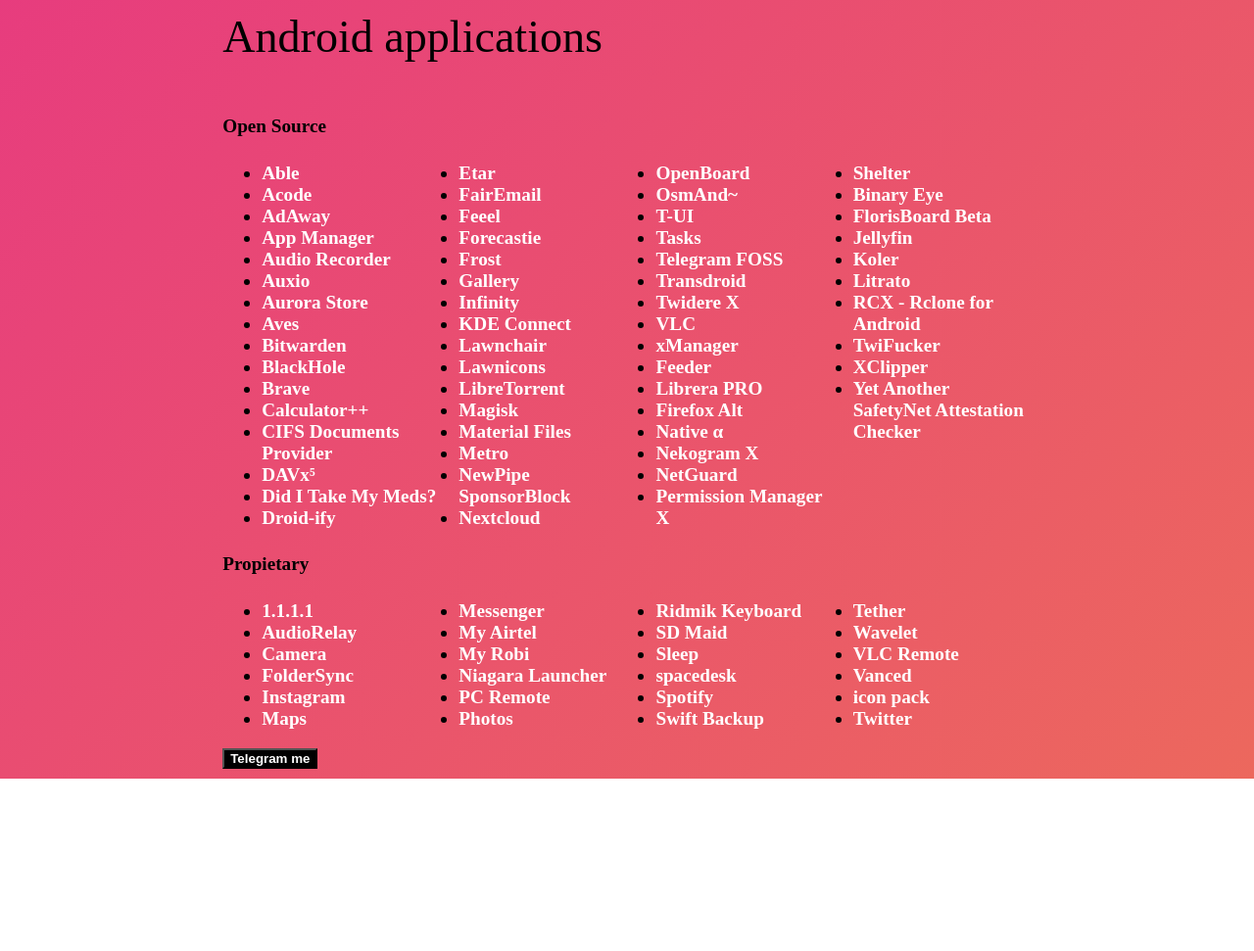
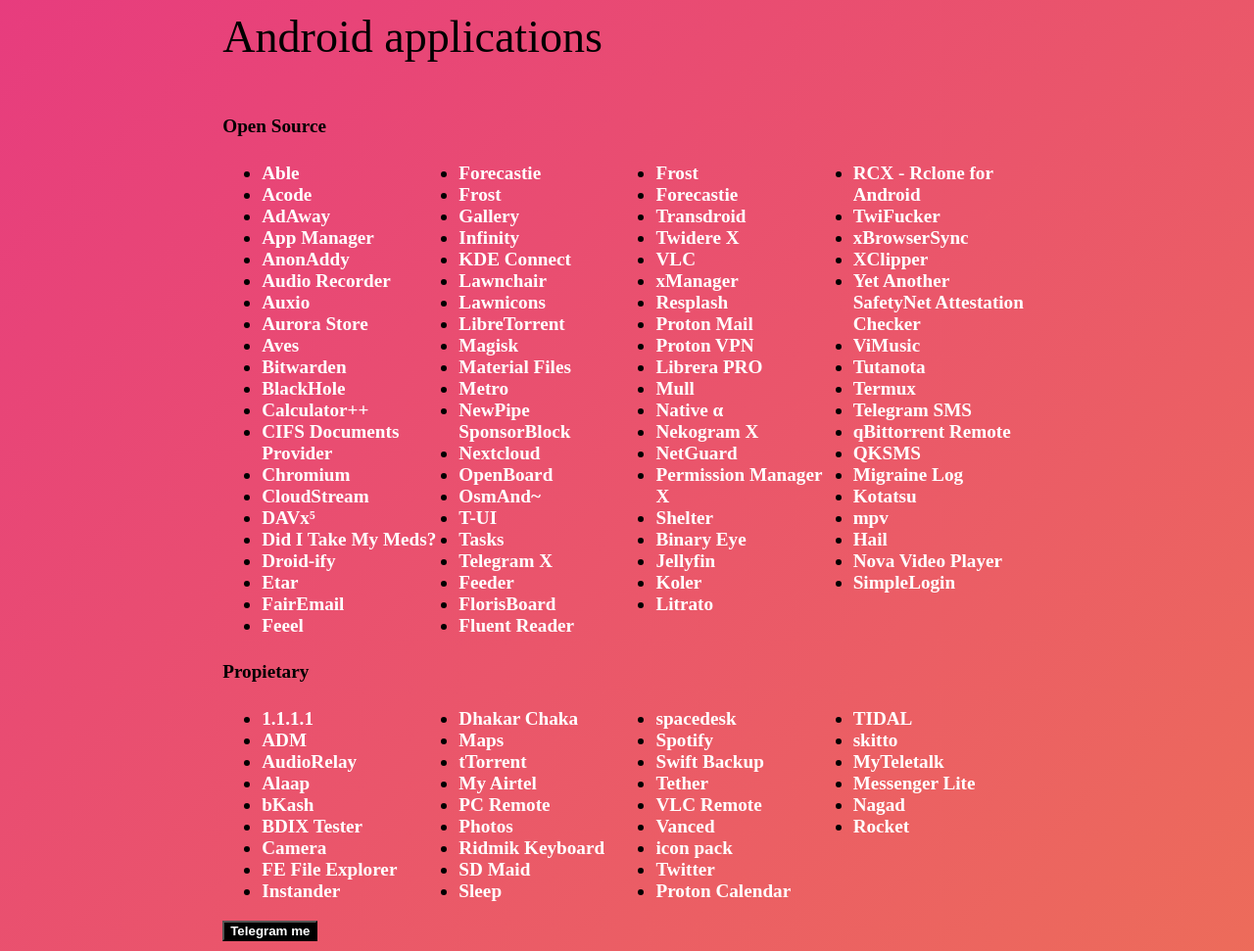
Before and after one commit to oresafa/oresafa.github.io, a plain HTML site: page index.html in a window 1280 px wide. Shown: the part 821-1792 px from the top of the page at 98% size. Before the commit the page ends 1616 px from the top, so only its background shows below. Drawn offline with Linux system fonts and the light colour scheme.

Commit message:
Add files via upload

```diff
--- a/index.html
+++ b/index.html
@@ -186,19 +186,21 @@
 <h3>Android applications</h3>
 <h4>Open Source</h4>
 <ul>
-    <li> <a href="https://www.google.com/search?q=io.github.uditkarode.able">Able</a>
+    <li> <a href="https://f-droid.org/en/packages/q=io.github.uditkarode.able">Able</a>
         <li><a href="https://f-droid.org/en/packages/com.foxdebug.acode/">Acode</a></li>
     <li> <a href="https://f-droid.org/en/packages/org.adaway/">AdAway</a>
         <li> <a href="https://f-droid.org/en/packages/io.github.muntashirakon.AppManager/">App Manager</a>
+          <li> <a href="https://f-droid.org/en/packages/host.stjin.anonaddy">AnonAddy</a>
             <li> <a href="https://www.f-droid.org/packages/com.dimowner.audiorecorder/">Audio Recorder</a>
                 <li> <a href="https://github.com/OxygenCobalt/Auxio/releases">Auxio</a>
                 <li> <a href="https://f-droid.org/en/packages/com.aurora.store/">Aurora Store</a>
                  <li> <a href="https://github.com/deckerst/aves/releases">Aves</a>
                <li> <a href="https://play.google.com/store/apps/details?id=com.x8bit.bitwarden">Bitwarden</a>
               <li> <a href="https://f-droid.org/en/packages/com.shadow.blackhole/">BlackHole</a>
-              <li> <a href="https://play.google.com/store/apps/details?id=com.brave.browser">Brave</a>
              <li> <a href="https://f-droid.org/en/packages/org.solovyev.android.calculator/">Calculator++</a>
             <li> <a href="https://f-droid.org/en/packages/com.wa2c.android.cifsdocumentsprovider/">CIFS Documents Provider</a>
+              <li> <a href="https://chromium.woolyss.com/#android">Chromium</a>
+                <li> <a href="https://play.google.com/store/apps/details?id=com.lagradost.cloudstream3">CloudStream</a>
                   <li> <a href="https://f-droid.org/en/packages/at.bitfire.davdroid/">DAVx⁵</a>
             <li> <a href="https://f-droid.org/en/packages/dev.corruptedark.diditakemymeds/">Did I Take My Meds?</a>
              <li> <a href="https://f-droid.org/en/packages/com.looker.droidify/">Droid-ify</a>
@@ -212,7 +214,7 @@
                             <li> <a href="https://f-droid.org/en/packages/org.kde.kdeconnect_tp/">KDE Connect</a>
                                 <li> <a href="https://t.me/lawnchairci">Lawnchair</a>
                                 <li> <a href="https://t.me/lawnchairci">Lawnicons</a>
-                                  <li> <a href="https://www.google.com/search?q=org.proninyaroslav.libretorrent">LibreTorrent</a>
+                                  <li> <a href="https://f-droid.org/en/packages/org.proninyaroslav.libretorrent">LibreTorrent</a>
                                 <li> <a href="https://f-droid.org/en/packages/com.topjohnwu.magisk/">Magisk</a>
                                     <li> <a href="https://f-droid.org/en/packages/me.zhanghai.android.files/">Material Files</a>
                                         <li> <a href="https://f-droid.org/en/packages/io.github.muntashirakon.Music/">Metro</a>
@@ -222,42 +224,67 @@
                              <li> <a href="https://play.google.com/store/apps/details?id=net.osmand.plus">OsmAnd~</a>
                            <li> <a href="https://f-droid.org/en/packages/ohi.andre.consolelauncher/">T-UI</a>
                          <li> <a href="https://f-droid.org/en/packages/org.tasks/">Tasks</a>
-                        <li> <a href="https://f-droid.org/en/packages/org.telegram.messenger/">Telegram FOSS</a>
+                          <li> <a href="https://play.google.com/store/apps/details?id=org.thunderdog.challegram">Telegram X</a>
+                            <li> <a href="https://www.google.com/search?q=com.nononsenseapps.feeder">Feeder</a>
+                              <li> <a href="https://play.google.com/store/apps/details?id=dev.patrickgold.florisboard">FlorisBoard</a>
+                          <li> <a href="https://www.google.com/search?q=me.hyliu.fluent_reader_lite">Fluent Reader</a>
+                            <li> <a href="https://www.google.com/search?q=com.pitchedapps.frost">Frost</a>
+                              <li> <a href="https://www.google.com/search?q=cz.martykan.forecastie">Forecastie</a>
                           <li> <a href="https://f-droid.org/en/packages/org.transdroid.full/">Transdroid</a>
                        <li> <a href="https://f-droid.org/en/packages/com.twidere.twiderex/">Twidere X</a>
                       <li> <a href="https://f-droid.org/en/packages/org.videolan.vlc/">VLC</a>
                     <li> <a href="https://github.com/xManager-v2/xManager-Spotify/releases">xManager</a>
-                        <li> <a href="https://f-droid.org/en/packages/com.nononsenseapps.feeder/">Feeder</a>
+                      <li> <a href="https://www.google.com/search?q=com.b_lam.resplash">Resplash</a>
+
+    <li> <a href="https://play.google.com/store/apps/details?id=ch.protonmail.android">Proton Mail</a>
+    <li> <a href="https://play.google.com/store/apps/details?id=ch.protonvpn.android">Proton VPN</a>
                             <li> <a href="https://f-droid.org/en/packages/com.foobnix.pro.pdf.reader/">Librera PRO</a>
-                            <li> <a href="https://f-droid.org/en/packages/us.spotco.fennec_dos/">Firefox Alt</a>
+                            <li> <a href="https://f-droid.org/en/packages/us.spotco.fennec_dos/">Mull</a>
                             <li> <a href="https://github.com/cylonid/NativeAlphaForAndroid/releases">Native α</a>
                             <li> <a href="https://f-droid.org/en/packages/nekox.messenger/">Nekogram X</a>
                             <li> <a href="https://f-droid.org/en/packages/eu.faircode.netguard/">NetGuard</a>
                             <li> <a href="https://f-droid.org/en/packages/com.mirfatif.permissionmanagerx/">Permission Manager X</a>
                             <li> <a href="https://f-droid.org/en/packages/net.typeblog.shelter/">Shelter</a>
                               <li> <a href="https://f-droid.org/en/packages/de.markusfisch.android.binaryeye/">Binary Eye</a>
-                                <li> <a href="https://f-droid.org/en/packages/dev.patrickgold.florisboard.beta/">FlorisBoard Beta</a>
                                 <li> <a href="https://f-droid.org/en/packages/org.jellyfin.mobile/">Jellyfin</a>
                                 <li> <a href="https://f-droid.org/en/packages/com.chooloo.www.koler/">Koler</a>
                                 <li> <a href="https://f-droid.org/en/packages/com.example.retouchephoto/">Litrato</a>
                                 <li> <a href="https://f-droid.org/en/packages/io.github.x0b.rcx/">RCX - Rclone for Android</a>
                                 <li> <a href="https://github.com/Xposed-Modules-Repo/icu.nullptr.twifucker/releases/">TwiFucker</a>
+                                  <li> <a href="https://play.google.com/store/apps/details?id=com.xBrowserSync.android">xBrowserSync</a>
                                     <li> <a href="https://f-droid.org/en/packages/com.kpstv.xclipper/">XClipper</a>
                                 <li> <a href="https://f-droid.org/en/packages/rikka.safetynetchecker/">Yet Another SafetyNet Attestation Checker</a>
+                                  <li> <a href="https://www.google.com/search?q=it.vfsfitvnm.vimusic">ViMusic</a>
+                                    <li> <a href="https://www.google.com/search?q=de.tutao.tutanota">Tutanota</a>
+                                      <li> <a href="https://play.google.com/store/apps/details?id=com.termux">Termux</a>
+                                        <li> <a href="https://www.google.com/search?q=com.qwe7002.telegram_sms">Telegram SMS</a>
+                                          <li> <a href="https://play.google.com/store/apps/details?id=me.fengmlo.qbRemoteFree">qBittorrent Remote</a>
+                                              <li> <a href="https://www.google.com/search?q=com.moez.QKSMS">QKSMS</a>
+                                                <li> <a href="https://play.google.com/store/apps/details?id=org.zerodogg.migraineLog">Migraine Log</a>
+                                    <li> <a href="https://www.google.com/search?q=org.koitharu.kotatsu">Kotatsu</a>
+                                      <li> <a href="https://play.google.com/store/apps/details?id=is.xyz.mpv">mpv</a>
+                                        <li> <a href="https://www.google.com/search?q=com.aistra.hail">Hail</a>
+                                          <li> <a href="https://play.google.com/store/apps/details?id=org.courville.nova">Nova Video Player</a>
+                                            <li> <a href="https://www.google.com/search?q=io.simplelogin.android.fdroid">SimpleLogin</a>
                                          </ul>
 
                             <h4>Propietary</h4>
                             <ul>
+
+
                             <li> <a href="https://play.google.com/store/apps/details?id=com.cloudflare.onedotonedotonedotone">1.1.1.1</a>
+                              <li> <a href="https://play.google.com/store/apps/details?id=com.dv.adm">ADM</a>
                                  <li> <a href="https://play.google.com/store/apps/details?id=com.azefsw.audioconnect">AudioRelay</a>
+                                  <li> <a href="https://play.google.com/store/apps/details?id=com.alaap.app">Alaap</a>
+                                  <li> <a href="https://play.google.com/store/apps/details?id=com.bKash.customerapp">bKash</a>
+                                    <li> <a href="https://play.google.com/store/apps/details?id=com.shubhobrata.roy.bdixtester">BDIX Tester</a>
                              <li> <a href="https://www.celsoazevedo.com/files/android/google-camera/dev-wichaya/">Camera</a>
-                        <li> <a href="https://forum.mobilism.org/search.php?keywords=foldersync&sr=topics&sf=titleonly">FolderSync</a>
-                     <li> <a href="https://thedise.me/instander/repo/">Instagram</a>
+                              <li> <a href="https://play.google.com/store/apps/details?id=com.skyjos.apps.fileexplorerfree">FE File Explorer</a>
+                     <li> <a href="https://thedise.me/instander/repo/">Instander</a>
+                      <li> <a href="https://play.google.com/store/apps/details?id=com.softx.dhakarchaka">Dhakar Chaka</a>
                      <li> <a href="https://play.google.com/store/apps/details?id=com.google.android.apps.maps">Maps</a>
-                     <li> <a href="https://play.google.com/store/apps/details?id=com.facebook.orca">Messenger</a>
+                      <li> <a href="https://play.google.com/store/apps/details?id=hu.tagsoft.ttorrent.noads">tTorrent</a>
                     <li> <a href="https://play.google.com/store/apps/details?id=net.omobio.airtelsc">My Airtel</a>
-                   <li> <a href="https://play.google.com/store/apps/details?id=net.omobio.robisc">My Robi</a>
-                    <li> <a href="https://play.google.com/store/apps/details?id=bitpit.launcher">Niagara Launcher</a>
                     <li> <a href="https://play.google.com/store/apps/details?id=/com.monect.portable">PC Remote</a>
                          <li> <a href="https://play.google.com/store/apps/details?id=com.google.android.apps.photos">Photos</a>
                        <li> <a href="https://play.google.com/store/apps/details?id=ridmik.keyboard">Ridmik Keyboard</a>
@@ -267,15 +294,21 @@
                       <li> <a href="https://forum.mobilism.org/search.php?keywords=Spotify&sr=topics&sf=titleonly">Spotify</a>
                              <li> <a href="https://play.google.com/store/apps/details?id=org.swiftapps.swiftbackup">Swift Backup</a>
                                   <li> <a href="https://play.google.com/store/apps/details?id=com.tplink.tether">Tether</a>
-                           <li> <a href="https://forum.mobilism.org/search.php?keywords=wavelet&sr=topics&sf=titleonly">Wavelet</a>
                                      <li> <a href="https://play.google.com/store/apps/details?id=jbscript.vlcremote">VLC Remote</a>
                                   <li> <a href="https://drive.google.com/drive/folders/1H8l4eJ5CuKjHYq3jJ7gU_cxpldE4UtKg?usp=sharing">Vanced</a>
 <li> <a href="https://forum.mobilism.org/search.php?keywords=icon+pack&sr=topics&sf=titleonly">icon pack</a>
   <li> <a href="https://play.google.com/store/apps/details?id=com.twitter.android">Twitter</a>
+    <li> <a href="https://play.google.com/store/apps/details?id=me.proton.android.calendar">Proton Calendar</a>
+      <li> <a href="https://play.google.com/store/apps/details?id=com.aspiro.tidal">TIDAL</a>
+        <li> <a href="https://play.google.com/store/apps/details?id=com.skitto">skitto</a>
+   <li> <a href="https://play.google.com/store/apps/details?id=teletalk.teletalkcustomerapp">MyTeletalk</a>
+    <li> <a href="https://play.google.com/store/apps/details?id=com.facebook.mlite">Messenger Lite</a>
+      <li> <a href="https://play.google.com/store/apps/details?id=com.konasl.nagad">Nagad</a>
+        <li> <a href="https://play.google.com/store/apps/details?id=com.dbbl.mbs.apps.main">Rocket</a>
                                      </ul>
 
 
-                    <button type="button" style="background-color:black;">  <a href="https://t.me/ore_safa">Telegram me</a>
+                    <button type="button" style="background-color:black;">  <a href="https://t.me/@pirateinsilhouette">Telegram me</a>
                     </button>
     </div>
   </div>
```
Lines whose indentation alone changed are shown as unchanged.
